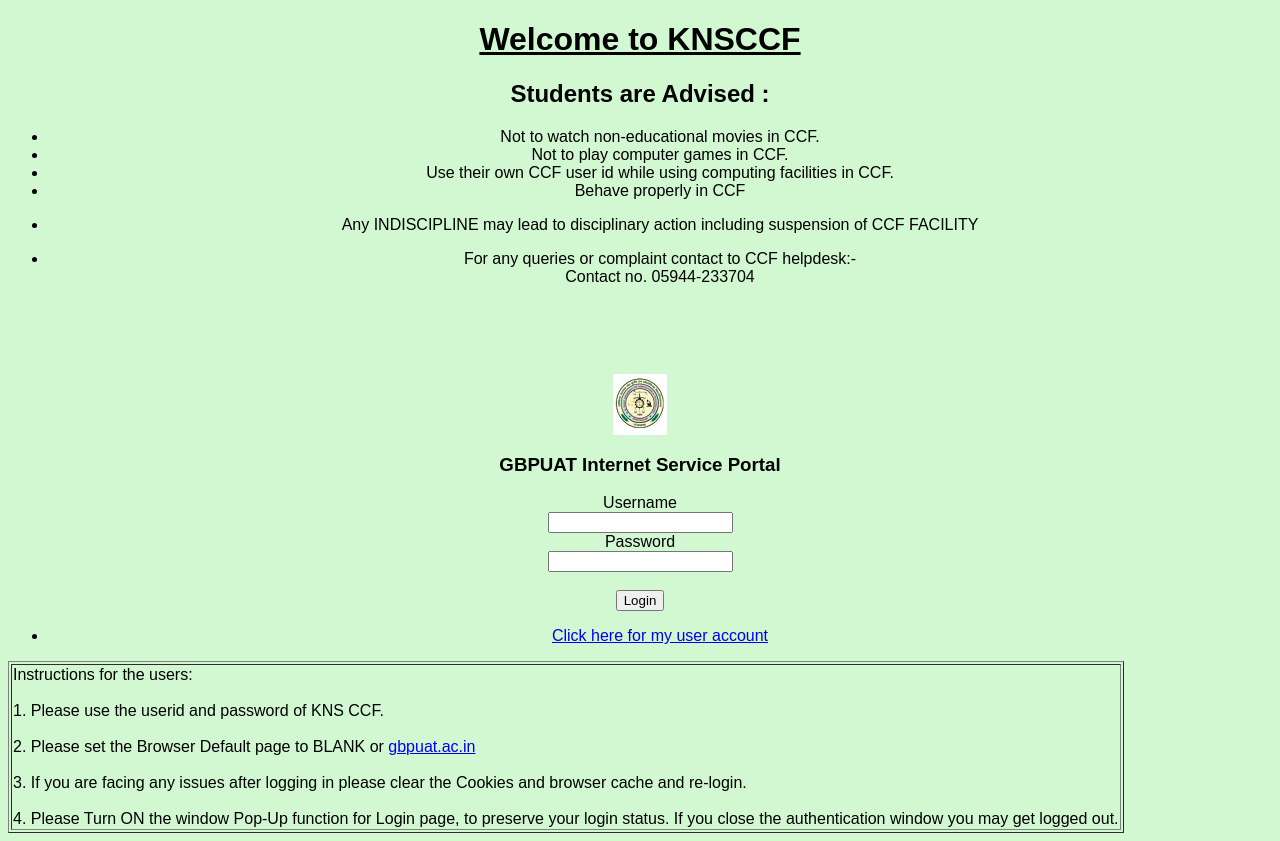
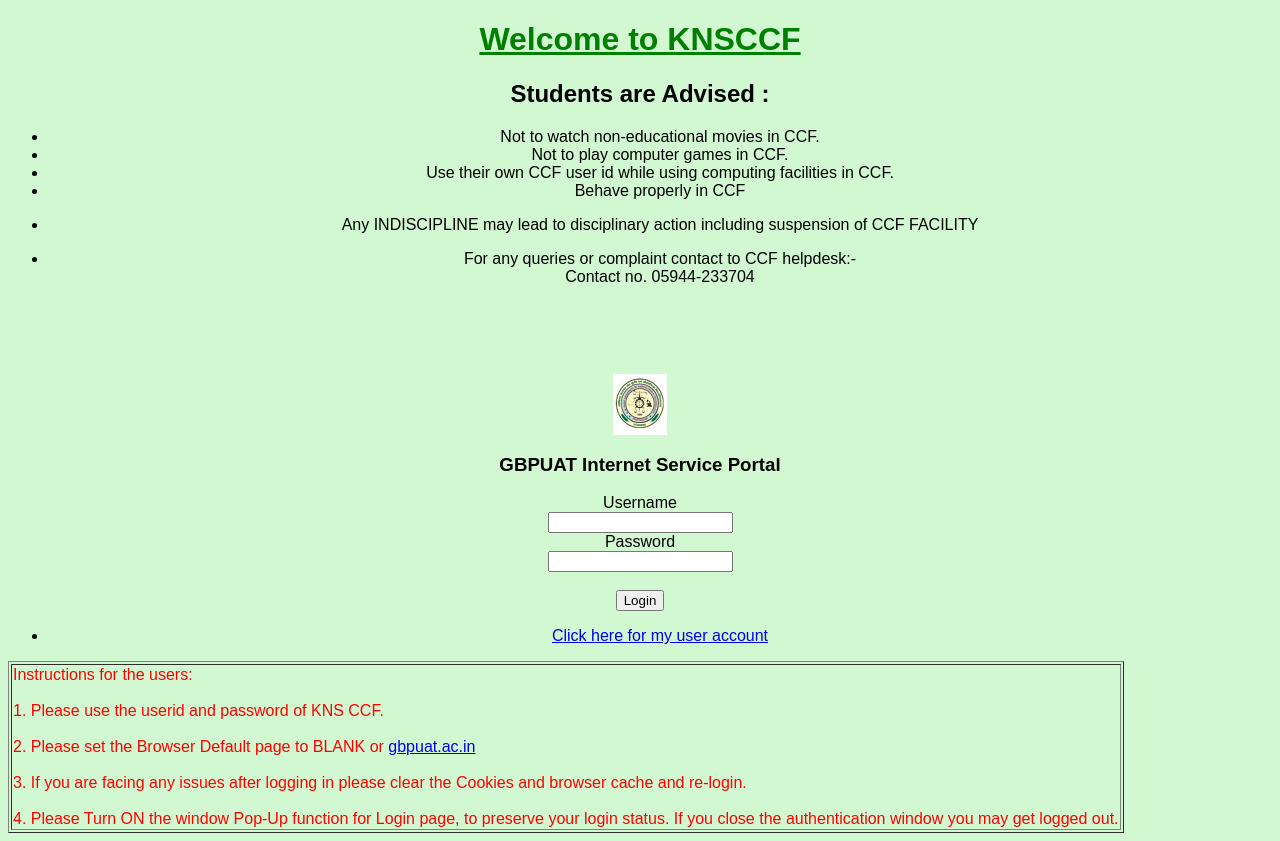
Before and after one commit to sj-on/knsccf, a plain HTML site: page index.html in a window 1280 px wide. Drawn offline with Linux system fonts and the light colour scheme.

Commit message:
Update style.css

```diff
--- a/style.css
+++ b/style.css
@@ -22,10 +22,11 @@ body
 
 .instructions{
   text-align: left;
+  color: red;
 }
 
 h1{
-  color: "Green";
+  color: green;
 }
 
 @viewport {
```
